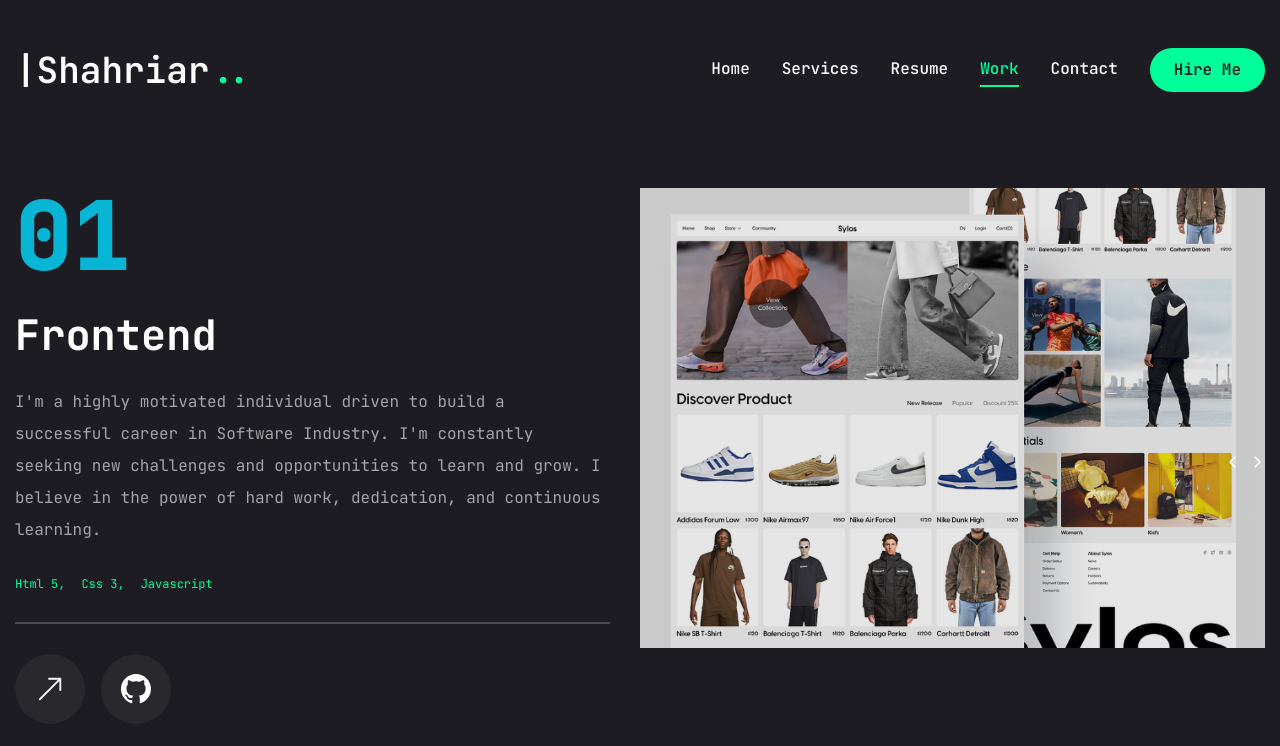
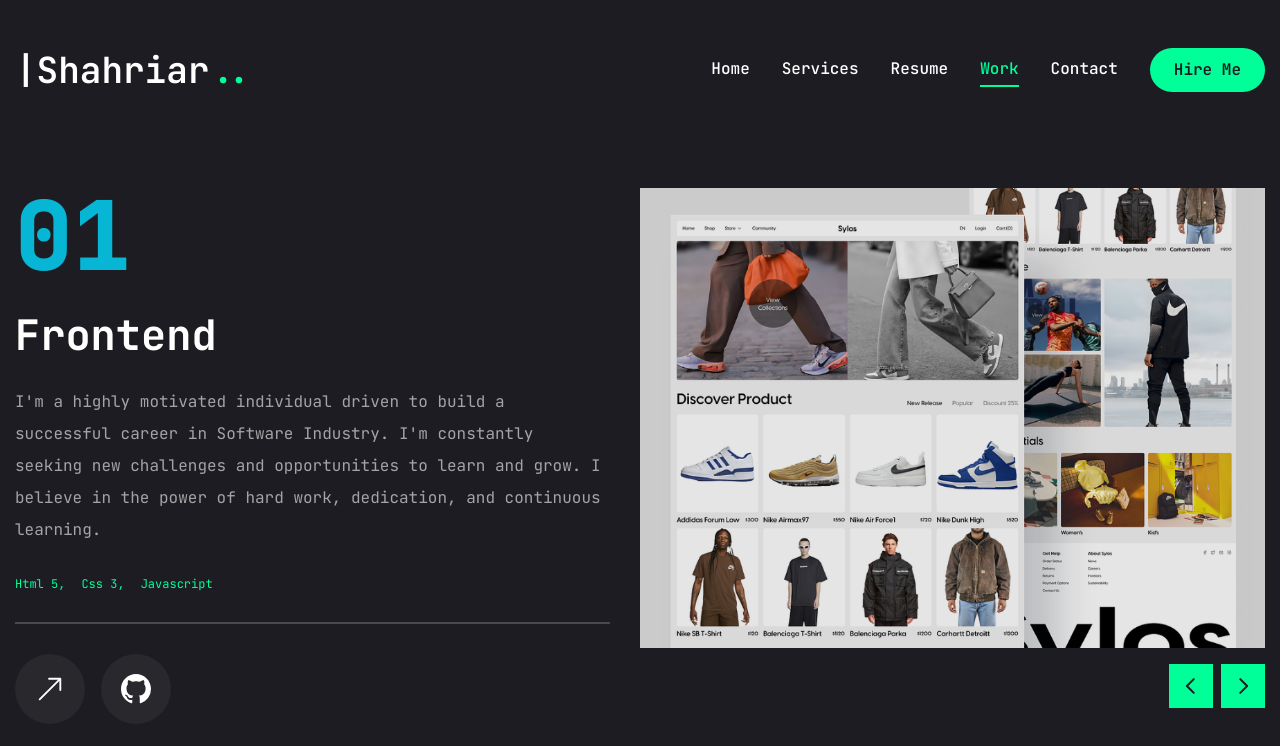
Before and after one commit to shahriar2880/portfolio, a Next.js app: page /work in a window 1280 px wide. Shown: the top 746 px of the page. Built offline with nearby package versions, Linux system fonts and the light colour scheme.

Commit message:
updated containerStyle and btnStyle

```diff
--- a/app/work/page.jsx
+++ b/app/work/page.jsx
@@ -153,7 +153,7 @@
                 );
               })}
               {/*slider buttons */}
-              <WorkSliderBtns containerStyle="flex gap-2 absolute right-0 bottom-[calc(50%_-_22px)] XL:bottom-0 z-10 w-full justify-between xl:w-max xl:justify-none"/>
+              <WorkSliderBtns containerStyle="flex gap-2 absolute right-0 bottom-[calc(50%_-_20px)] xl:bottom-0 z-20 w-full justify-between xl:w-max xl:justify-none" btnStyle="bg-accent hover:bg-accent-hover text-primary text-[22px] w-[44px] h-[44px] flex justify-center items-center transition-all"/>
             </Swiper>
           </div>
         </div>
--- a/components/WorkSliderBtns.jsx
+++ b/components/WorkSliderBtns.jsx
@@ -8,10 +8,10 @@
   return (
     <div className={containerStyle}>
       <button className={btnStyle} onClick={()=> swiper.slidePrev()}>
-        <PiCaretLeftBold className="iconStyle"/>
+        <PiCaretLeftBold className={iconStyle}/>
       </button>
       <button  className={btnStyle} onClick={()=> swiper.slideNext()}>
-        <PiCaretRightBold className="iconStyle"/>
+        <PiCaretRightBold className={iconStyle}/>
       </button>
     </div>
   )
```
